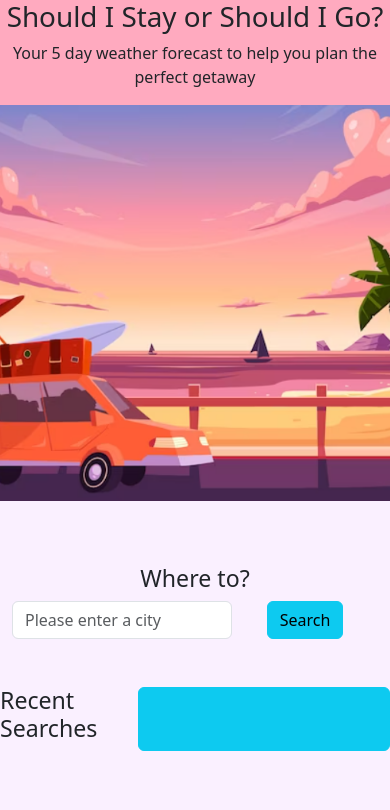
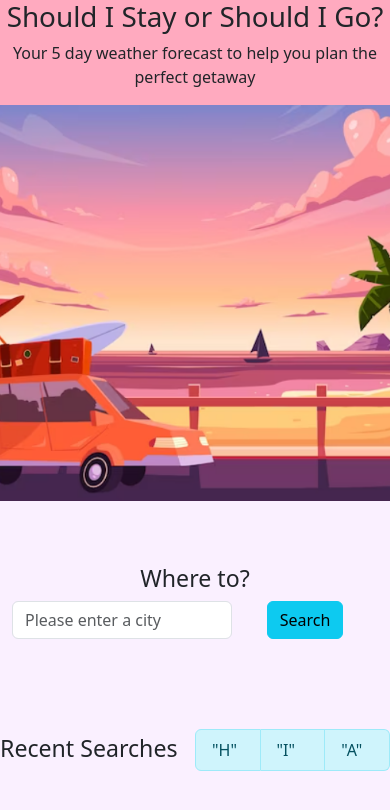
Before and after one commit to aridel96/06-Should-I-Stay-Or-Should-I-Go, a plain HTML site: page index.html in a window 390 px wide. Shown: the top 810 px of the page. Drawn offline with nearby package versions, Linux system fonts and the light colour scheme.

Commit message:
Javascript: Working on layout and responsiveness

```diff
--- a/index.html
+++ b/index.html
@@ -43,17 +43,36 @@
             </form>
         </div>
 
-        <footer class="row pt-5">
-            <h3 id="footerTxt" class="col-4"><a>Recent Searches</a></h3>
+        <footer class="row pt-5 pb-1 d-flex align-items-end">
+            <h3 id="footerTxt" class="col-6 pt-5"><a>Recent Searches</a></h3>
             <!-- <ul id="searchList" class="col-8 list-group list-group-horizontal d-flex justify-content-end"></ul>       Hook for list of recent searches -->
-            <div class="btn-group col-8" role="group" aria-label="Basic example">
+            <!-- <div class="btn-group col-8" role="group" aria-label="Basic example">
                 <button type="button" class="btn btn-info col col-md-3" id="btn1"></button>
                 <button type="button" class="btn btn-info col col-md-3" id="btn2"></button>
                 <button type="button" class="btn btn-info col col-md-3" id="btn3"></button>
-              </div>
+            </div> -->
+
+            <ul id="SearchList" class="col-6 list-group list-group-horizontal d-flex justify-content-end">
+                <li class="list-group-item list-group-item-action list-group-item-info">"H"</li>
+                <li class="list-group-item list-group-item-action list-group-item-info">"I"</li>
+                <li class="list-group-item list-group-item-action list-group-item-info">"A"</li>
+            </ul>
         </footer>
 
         <script src="https://cdn.jsdelivr.net/npm/dayjs@1.11.3/dayjs.min.js"integrity="sha256-iu/zLUB+QgISXBLCW/mcDi/rnf4m4uEDO0wauy76x7U="crossorigin="anonymous"></script>
         <script src="./assets/JavaScript/script.js"></script>
     </body>
 </html>
+
+
+<!-- <footer class="row pt-5">
+    <h3 id="footerTxt" class="col-4">
+        <a>recent searches</a>
+    </h3>
+
+    <ul id="searchList" class="col-8 list-group list-group-horizontal d-flex justify-content-end">
+        <li class="list-group-item list-group-item-info">
+            <a class="list-group-item-action">"H"
+        </li>
+    </ul>
+</footer> -->
```
